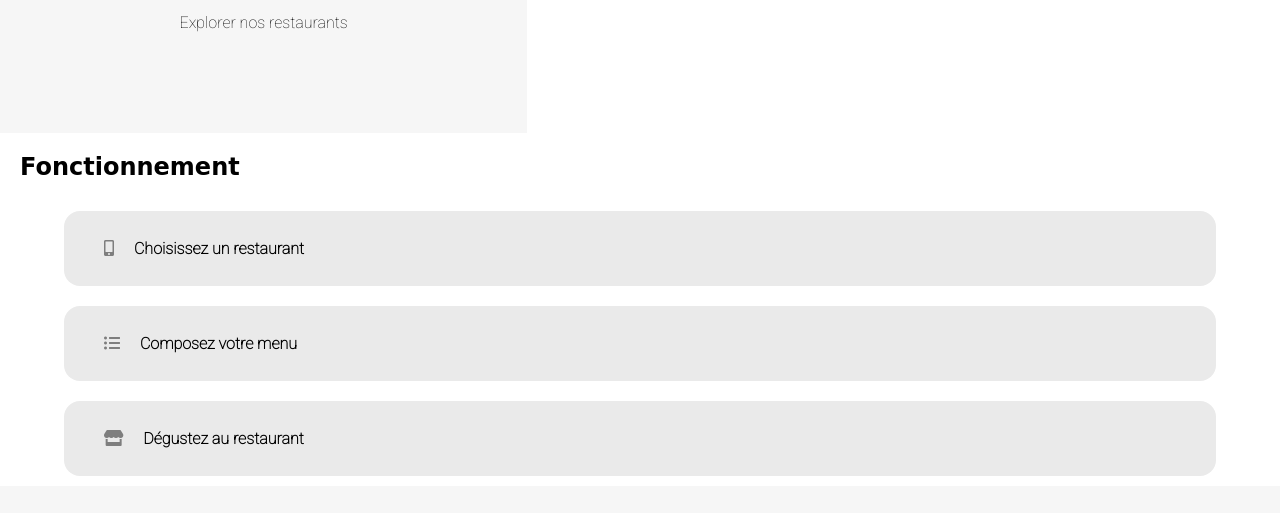
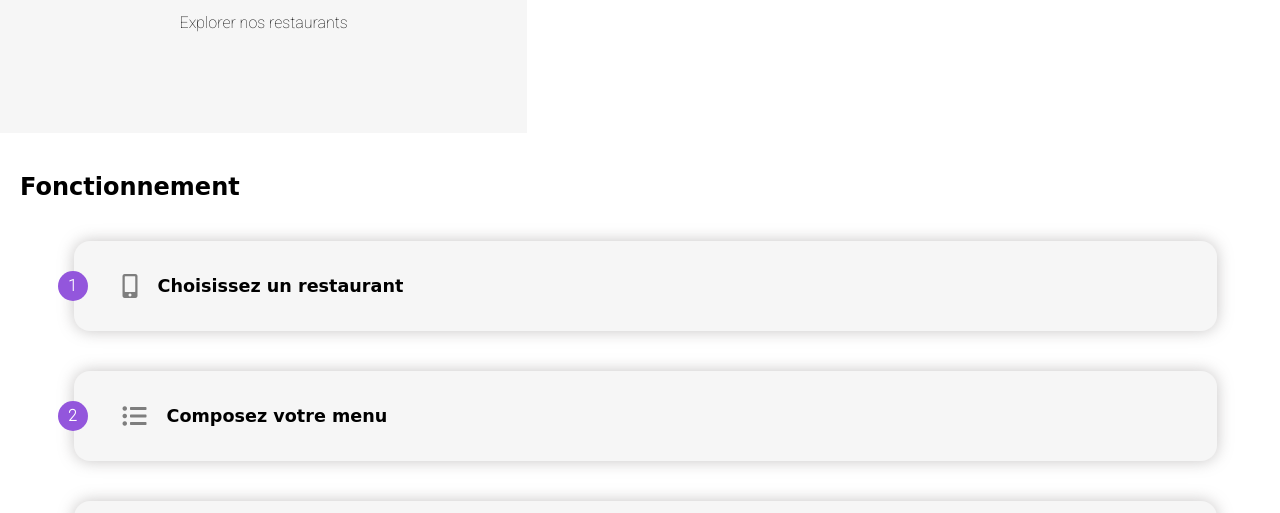
Before and after one commit to Bamby74/DamienMusset_3_04112020, a website: page index.html in a window 1280 px wide. Shown: the part 257-770 px from the top of the page. Drawn offline with Linux system fonts and the light colour scheme.

Commit message:
Mise en page CSS section Explain

```diff
--- a/index.html
+++ b/index.html
@@ -27,9 +27,9 @@
     <section class="explain">
         <h1 class="heading">Fonctionnement</h1>
         <div class="container-explain">
-            <div class="case-explain"><i class="fas fa-mobile-alt"></i><p>Choisissez un restaurant</p></div>
-            <div class="case-explain"><i class="fas fa-list-ul"></i><p>Composez votre menu</p></div>
-            <div class="case-explain"><i class="fas fa-store"></i><p>Dégustez au restaurant</p></div>
+            <div class="case-explain"><span class="number-explain">1</span><i class="fas fa-mobile-alt"></i><p>Choisissez un restaurant</p></div>
+            <div class="case-explain"><span class="number-explain">2</span><i class="fas fa-list-ul"></i><p>Composez votre menu</p></div>
+            <div class="case-explain"><span class="number-explain">3</span><i class="fas fa-store"></i><p>Dégustez au restaurant</p></div>
         </div>
     </section>
 
--- a/sass/style.scss
+++ b/sass/style.scss
@@ -77,3 +77,8 @@ nav h1{
         border-top-right-radius: 1em;
     }
 }
+.number-explain{
+    color: #FFF;
+    margin-left: -3px;
+    background-color: $color-primary;
+}
```
Also changed, not shown: css/style.css, 1 other file.
